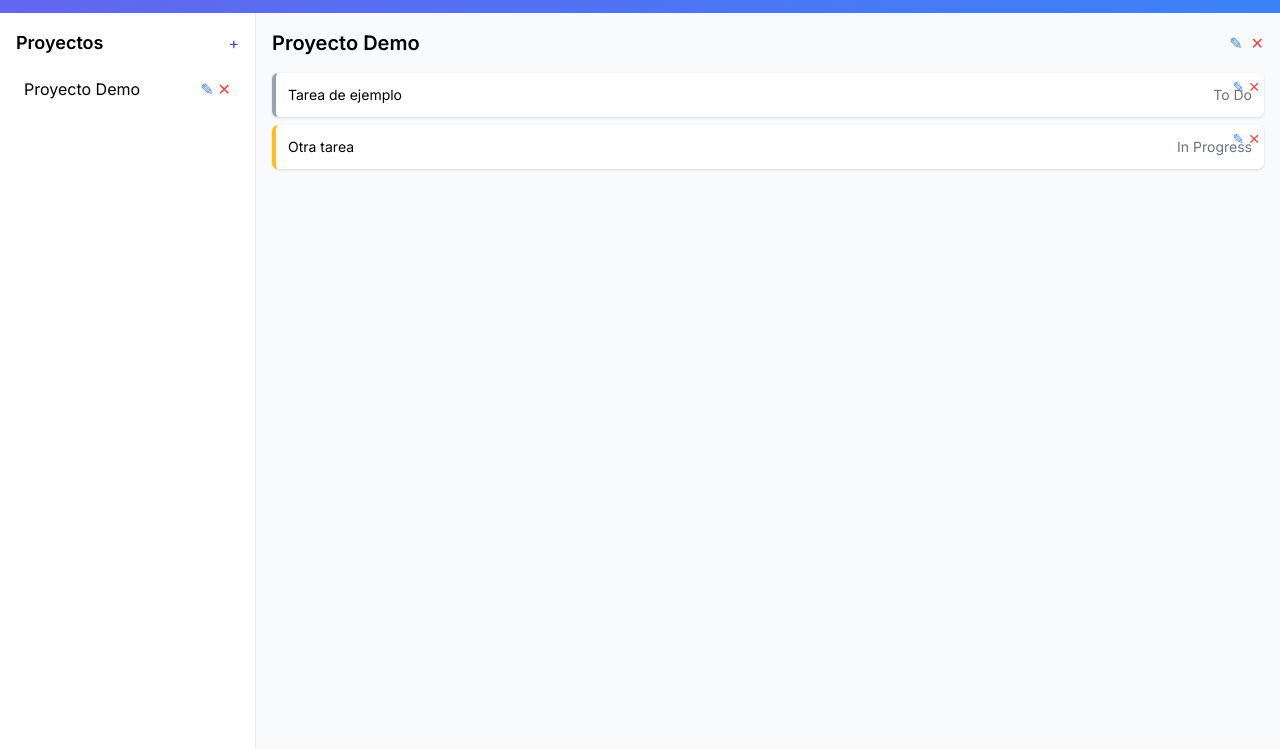
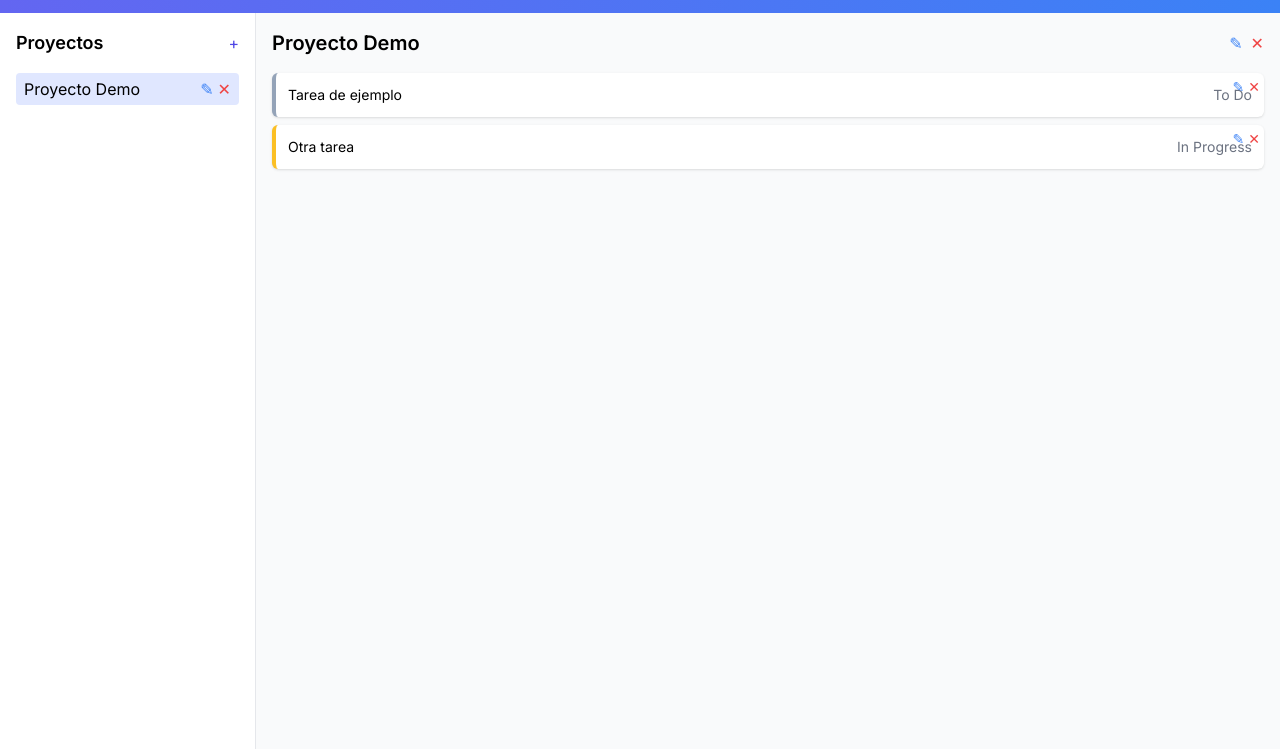
Before and after one commit to Adal612Git/Divnex, a plain HTML site: page index.html in a window 1280 px wide. Shown: the part 51-800 px from the top of the page. Drawn offline with nearby package versions, Linux system fonts and the light colour scheme.

Commit message:
Fix project switching by making entire item clickable

```diff
--- a/divnex.js
+++ b/divnex.js
@@ -80,9 +80,14 @@ const App = {
     this.data.projects.forEach(p => {
       const li = document.createElement('li');
       li.className = 'flex items-center justify-between cursor-pointer px-2 py-1 rounded hover:bg-gray-100';
+      if (this.currentProject === p) li.classList.add('bg-indigo-100');
+      li.onclick = () => {
+        this.currentProject = p;
+        this.renderProjectList();
+        this.renderView();
+      };
       const span = document.createElement('span');
       span.textContent = p.name;
-      span.onclick = () => { this.currentProject = p; this.renderView(); };
       const actions = document.createElement('div');
       const edit = document.createElement('button');
       edit.textContent = '✎';
--- a/styles/main.css
+++ b/styles/main.css
@@ -17,3 +17,7 @@ body {
   border: 2px dashed #3b82f6;
   transition: all 0.2s ease;
 }
+
+.bg-indigo-100 {
+  background-color: rgba(199, 210, 254, 1);
+}
```
